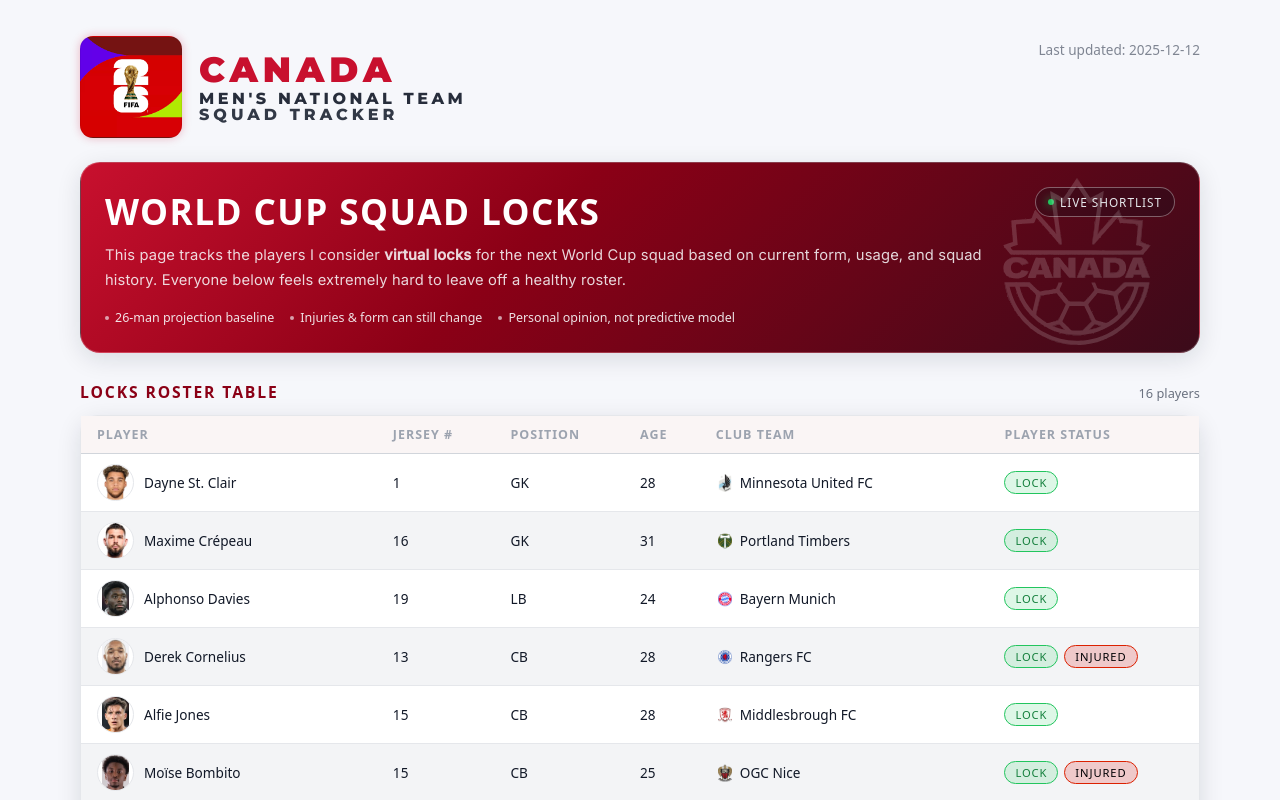
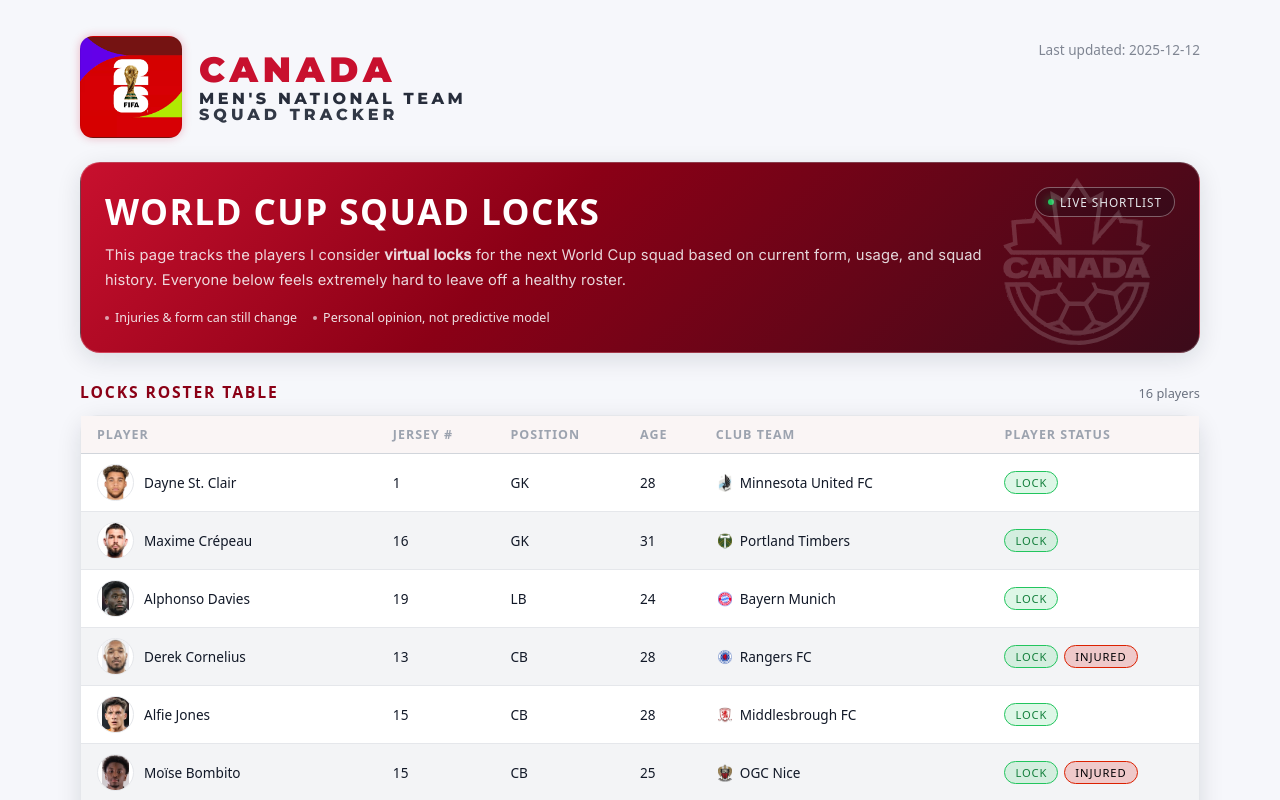
Before and after one commit to marcushenry/cmnt-squad-tracker, a Next.js app: page / in a window 1280 px wide. Shown: the top 800 px of the page. Built offline with nearby package versions, Linux system fonts and the light colour scheme.

Commit message:
removed assists for gks

```diff
--- a/pages/index.tsx
+++ b/pages/index.tsx
@@ -128,9 +128,7 @@
           </div>
 
           <div className="hero-meta">
-            <span>
-              <span className="dot-divider" /> 26-man projection baseline
-            </span>
+
             <span>
               <span className="dot-divider" /> Injuries &amp; form can still
               change
```
